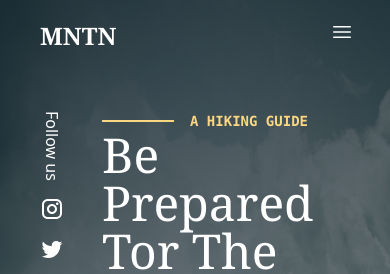
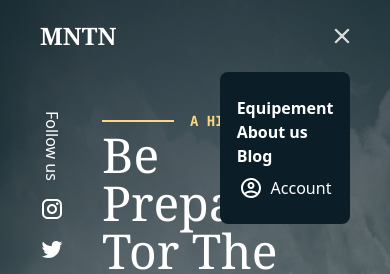
Before and after one commit to LucaZH/ufc-mntn, a React (Vite) app: page / in a window 390 px wide. Both pictures are taken after a click on the button 338 px from the left and 36 px from the top of the page. Shown: the top 274 px of the page. Built offline with nearby package versions, Linux system fonts and the light colour scheme.

Commit message:
Add humberger

```diff
--- a/src/components/Navbar.tsx
+++ b/src/components/Navbar.tsx
@@ -1,4 +1,4 @@
-import { FC } from "react";
+import { FC, useState } from "react";
 import NavItem from "../types/NavItem";
 
 const Navbar: FC = () => {
@@ -7,8 +7,10 @@ const Navbar: FC = () => {
     { name: "About us", url: "/about" },
     { name: "Blog", url: "/blog" },
   ];
+  const [open, setOpen] = useState(false);
 
   return (
+    <>
       <nav className="px-10 flex justify-between text-white md:px-16 py-5 items-center">
         <div className="text-white font-bold font-serif text-2xl">MNTN</div>
         <ul className="hidden md:flex gap-10">
@@ -55,9 +57,13 @@ const Navbar: FC = () => {
         </div>
         <button
           type="button"
-        className="-my-1 -mr-1 ml-6 flex h-8 w-8 justify-end lg:hidden md:hidden"
+          className="-my-1 -mr-1 ml-6 flex h-8 w-8 justify-end items-center lg:hidden md:hidden"
+          onClick={() => setOpen(!open)}
         >
-        <svg viewBox="0 0 24 24" className="h-6 w-6 stroke-white">
+          <svg
+            viewBox="0 0 24 24"
+            className={`h-6 w-6 stroke-white ${open ? "hidden" : "flex"}`}
+          >
             <path
               d="M3.75 12h16.5M3.75 6.75h16.5M3.75 17.25h16.5"
               fill="none"
@@ -65,8 +71,68 @@ const Navbar: FC = () => {
               strokeLinecap="round"
             ></path>
           </svg>
+          <svg
+            className={`h-4 w-6 stroke-white/85 ${open ? "flex" : "hidden"}`}
+            viewBox="0 0 15 15"
+            fill="none"
+            xmlns="http://www.w3.org/2000/svg"
+          >
+            <path
+              d="M6.7929 7.49998L1.14645 1.85353L1.85356 1.14642L7.50001 6.79287L13.1465 1.14642L13.8536 1.85353L8.20711 7.49998L13.8536 13.1464L13.1465 13.8535L7.50001 8.20708L1.85356 13.8535L1.14645 13.1464L6.7929 7.49998Z"
+              fill="#000000"
+            />
+          </svg>
         </button>
       </nav>
+      <div
+        className={`absolute right-10 rounded-lg w-1/3 z-50 md:hidden items-center py-6 gap-2 ${
+          open ? "flex flex-col bg-[#0B1D26] text-white" : "hidden"
+        }`}
+      >
+        <ul className="md:hidden">
+          {navItems.map((link, index) => (
+            <li key={index}>
+              <a href={link.url} className="font-semibold">
+                {link.name}
+              </a>
+            </li>
+          ))}
+        </ul>
+        <div className="flex gap-2 content-center">
+          <svg
+            width="24"
+            height="24"
+            viewBox="0 0 24 24"
+            fill="none"
+            xmlns="http://www.w3.org/2000/svg"
+          >
+            <path
+              fillRule="evenodd"
+              clipRule="evenodd"
+              d="M12 2C6.48 2 2 6.48 2 12C2 17.52 6.48 22 12 22C17.52 22 22 17.52 22 12C22 6.48 17.52 2 12 2ZM7.07 18.28C7.5 17.38 10.12 16.5 12 16.5C13.88 16.5 16.51 17.38 16.93 18.28C15.57 19.36 13.86 20 12 20C10.14 20 8.43 19.36 7.07 18.28ZM18.36 16.83C16.93 15.09 13.46 14.5 12 14.5C10.54 14.5 7.07 15.09 5.64 16.83C4.62 15.49 4 13.82 4 12C4 7.59 7.59 4 12 4C16.41 4 20 7.59 20 12C20 13.82 19.38 15.49 18.36 16.83ZM12 6C10.06 6 8.5 7.56 8.5 9.5C8.5 11.44 10.06 13 12 13C13.94 13 15.5 11.44 15.5 9.5C15.5 7.56 13.94 6 12 6ZM12 11C11.17 11 10.5 10.33 10.5 9.5C10.5 8.67 11.17 8 12 8C12.83 8 13.5 8.67 13.5 9.5C13.5 10.33 12.83 11 12 11Z"
+              fill="white"
+            />
+            <mask
+              id="mask0_1_50"
+              maskUnits="userSpaceOnUse"
+              x="2"
+              y="2"
+              width="20"
+              height="20"
+            >
+              <path
+                fillRule="evenodd"
+                clipRule="evenodd"
+                d="M12 2C6.48 2 2 6.48 2 12C2 17.52 6.48 22 12 22C17.52 22 22 17.52 22 12C22 6.48 17.52 2 12 2ZM7.07 18.28C7.5 17.38 10.12 16.5 12 16.5C13.88 16.5 16.51 17.38 16.93 18.28C15.57 19.36 13.86 20 12 20C10.14 20 8.43 19.36 7.07 18.28ZM18.36 16.83C16.93 15.09 13.46 14.5 12 14.5C10.54 14.5 7.07 15.09 5.64 16.83C4.62 15.49 4 13.82 4 12C4 7.59 7.59 4 12 4C16.41 4 20 7.59 20 12C20 13.82 19.38 15.49 18.36 16.83ZM12 6C10.06 6 8.5 7.56 8.5 9.5C8.5 11.44 10.06 13 12 13C13.94 13 15.5 11.44 15.5 9.5C15.5 7.56 13.94 6 12 6ZM12 11C11.17 11 10.5 10.33 10.5 9.5C10.5 8.67 11.17 8 12 8C12.83 8 13.5 8.67 13.5 9.5C13.5 10.33 12.83 11 12 11Z"
+                fill="white"
+              />
+            </mask>
+            <g mask="url(#mask0_1_50)"></g>
+          </svg>
+          <a href="#">Account</a>
+        </div>
+      </div>
+    </>
   );
 };
 
```
Lines whose indentation alone changed are shown as unchanged.
